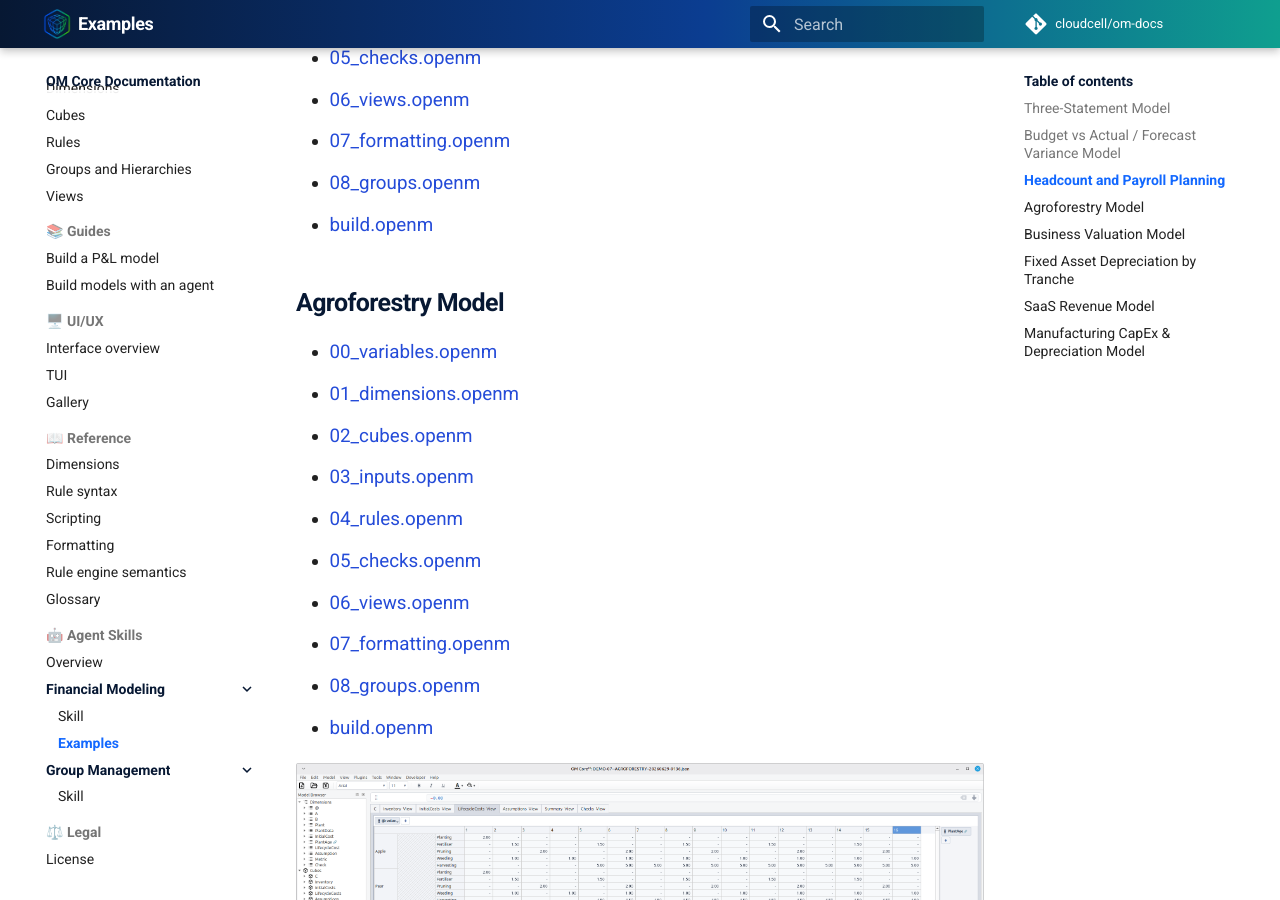
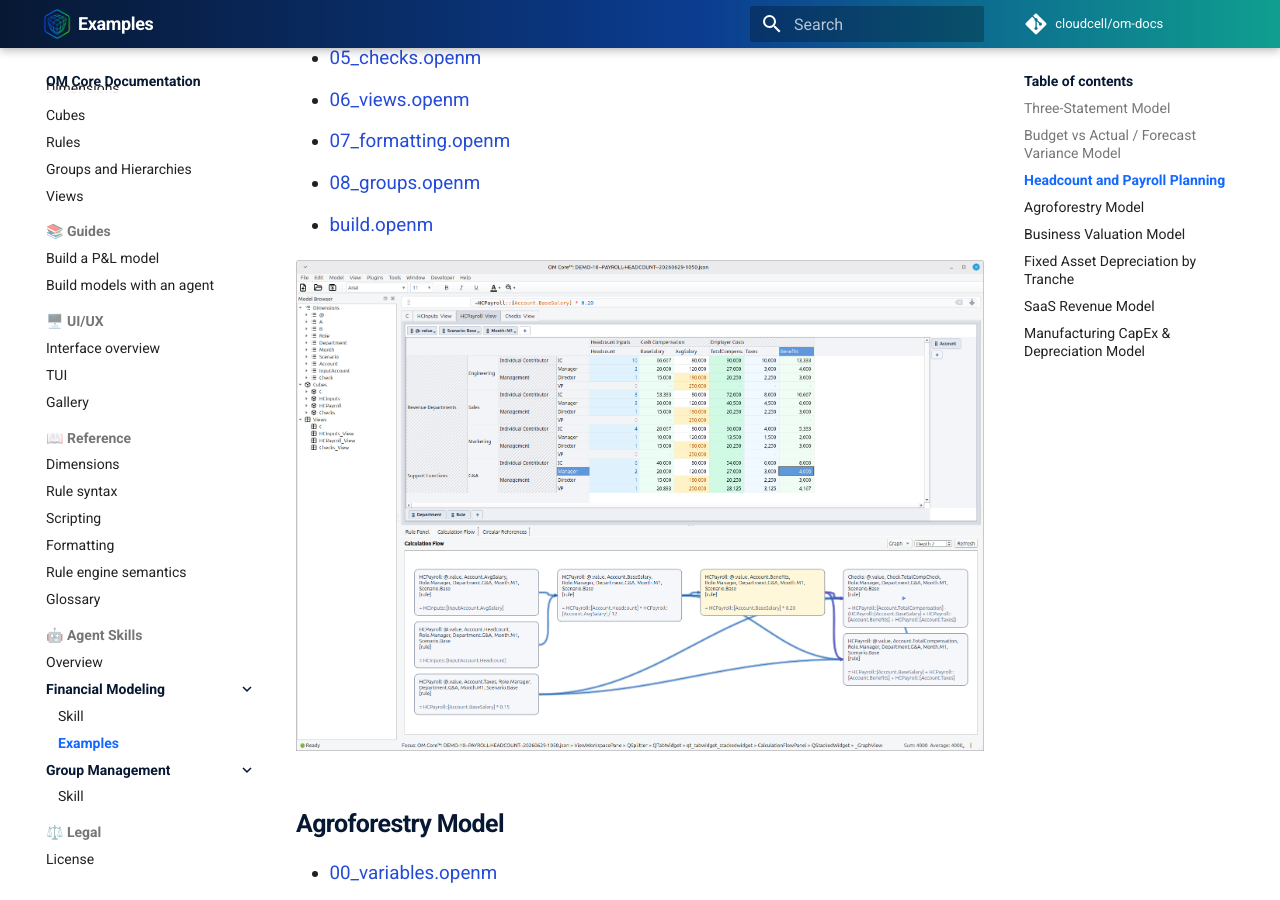
Before and after one commit to cloudcell/om-docs, an MkDocs documentation site: the page built from docs/skills/om-core-financial-modeling/examples/index.md, in a window 1280 px wide and 900 px high, scrolled down 3006 px. Built offline with MkDocs 1.6.1 and Material for MkDocs 9.7.7, drawn with Linux system fonts in a browser that asks for light colours; comment, search, counter and statistics services are not loaded.

Commit message:
docs: add screenshot for headcount payroll planning example
Add headcount-payroll-planning.png screenshot showing the model rendered in OM Core interface. Include screenshot in examples index under headcount-payroll-planning section and add to gallery page under Financial Modeling Examples.

```diff
--- a/docs/skills/om-core-financial-modeling/examples/index.md
+++ b/docs/skills/om-core-financial-modeling/examples/index.md
@@ -71,6 +71,8 @@ Demonstrates dimensional grouping for roles, departments, and account lines.
 - [07_formatting.openm](headcount-payroll-planning/07_formatting.openm)
 - [08_groups.openm](headcount-payroll-planning/08_groups.openm)
 - [build.openm](headcount-payroll-planning/build.openm)
+
+![Headcount and Payroll Planning model running in the OM Core UI](../../../assets/images/headcount-payroll-planning.png)
 
 ## Agroforestry Model
 
```
Also changed, not shown: docs/ui-ux/gallery.md (+2 -0 lines), docs/assets/images/headcount-payroll-planning.png (added).
